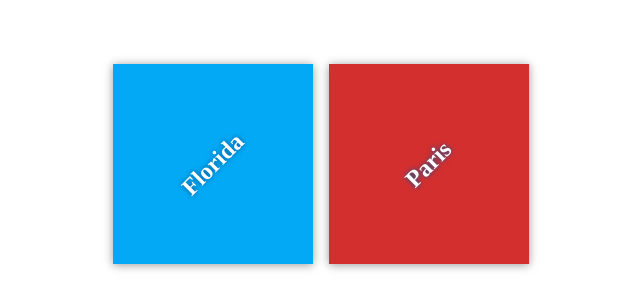
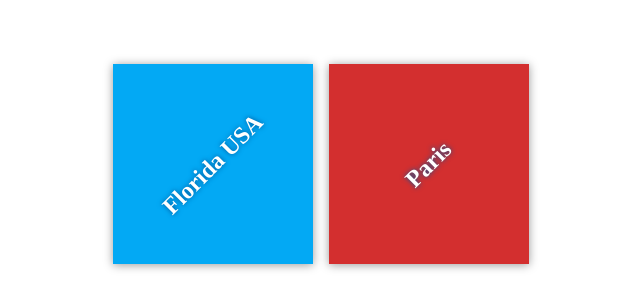
Before and after one commit to aju82/my-travel-plans, a plain HTML site: page index.html in a window 1280 px wide. Shown: the part 236-544 px from the top of the page, without its empty margins (319-959 px from the left). Drawn offline with Linux system fonts and the light colour scheme.

```diff
--- a/index.html
+++ b/index.html
@@ -11,7 +11,7 @@
     <div class="container">
         <div class="destination-container">
             <div class="destination" id="florida">
-                <h2>Florida</h2>
+                <h2>Florida USA</h2>
             </div>
 
             <div class="destination" id="paris">
```
